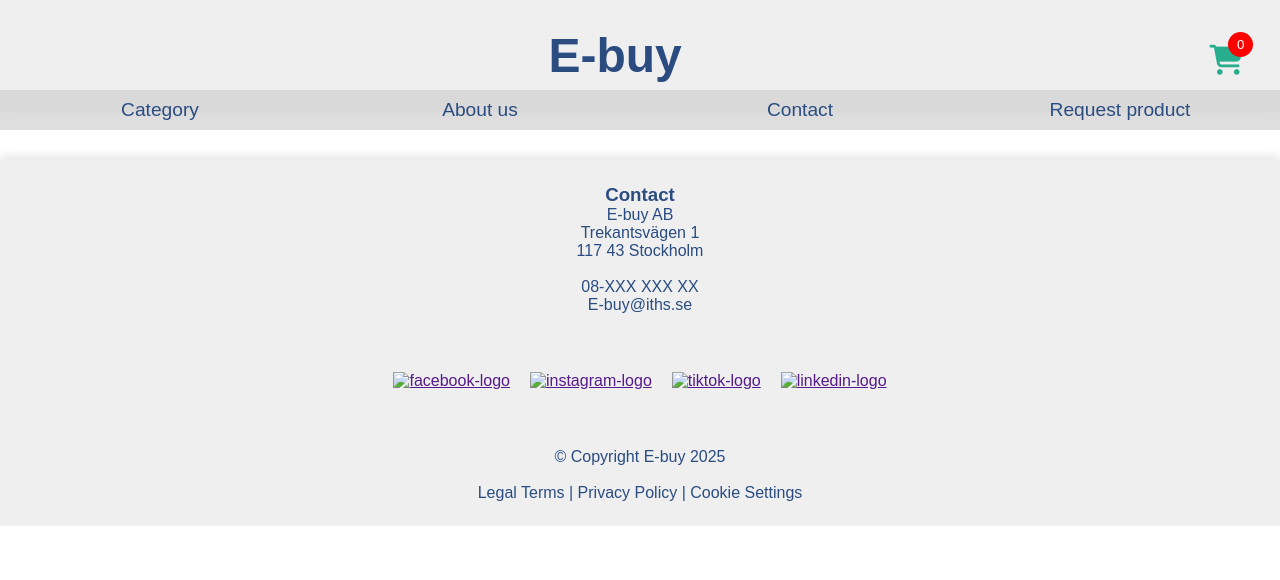
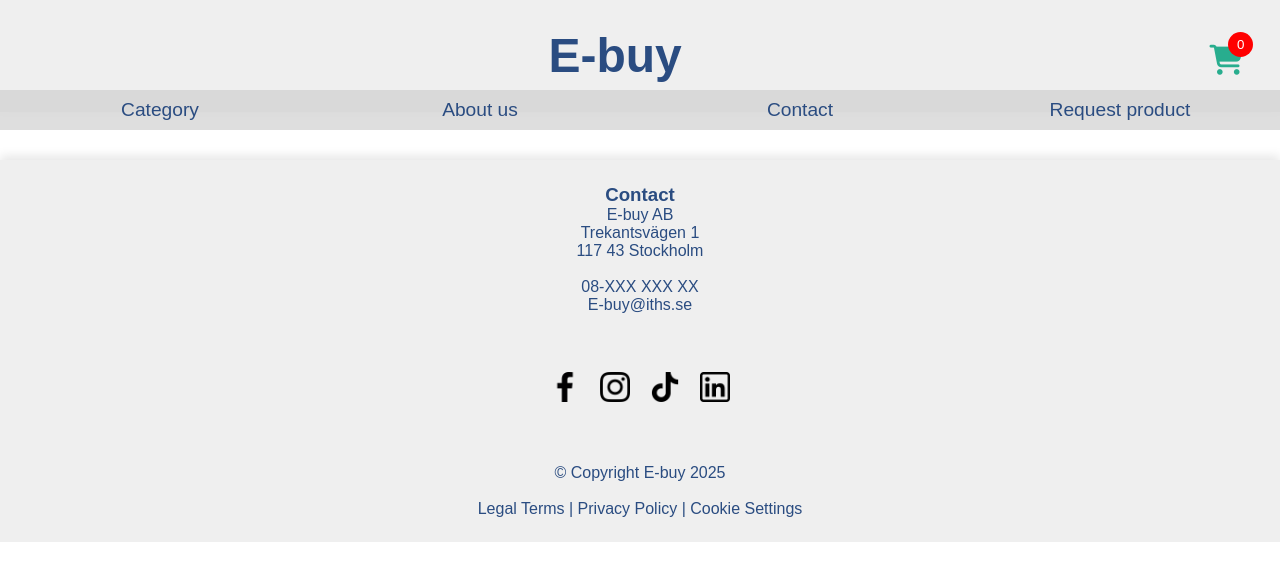
Before and after one commit to Leon-Noyan/E-handel, a plain HTML site: page index.html in a window 1280 px wide. Drawn offline with Linux system fonts and the light colour scheme; the site is published under a folder, as on GitHub Pages, so addresses that start at the root find nothing; no server answers.

Commit message:
Fix image source paths in index.html

```diff
--- a/index.html
+++ b/index.html
@@ -13,7 +13,7 @@
       <nav class="header">
         <div class="navigation-menu">
           <button class="hamburger-img">
-            <img src="/assets/menu.png" alt="hamburger-menu" />
+            <img src="assets/menu.png" alt="hamburger-menu" />
           </button>
           <div class="links-container">
             <ul class="menu">
@@ -63,20 +63,20 @@
       <section class="socials-container">
         <div class="icon">
           <a href="">
-            <img src="/assets/facebook.png" alt="facebook-logo" />
+            <img src="assets/facebook.png" alt="facebook-logo" />
           </a>
         </div>
         <div class="icon">
           <a href=""
-            ><img src="/assets/instagram.png" alt="instagram-logo"
+            ><img src="assets/instagram.png" alt="instagram-logo"
           /></a>
         </div>
         <div class="icon">
-          <a href=""><img src="/assets/tik-tok.png" alt="tiktok-logo" /></a>
+          <a href=""><img src="assets/tik-tok.png" alt="tiktok-logo" /></a>
         </div>
         <div class="icon">
           <a href="">
-            <img src="/assets/linkedin.png" alt="linkedin-logo" />
+            <img src="assets/linkedin.png" alt="linkedin-logo" />
           </a>
         </div>
       </section>
```
